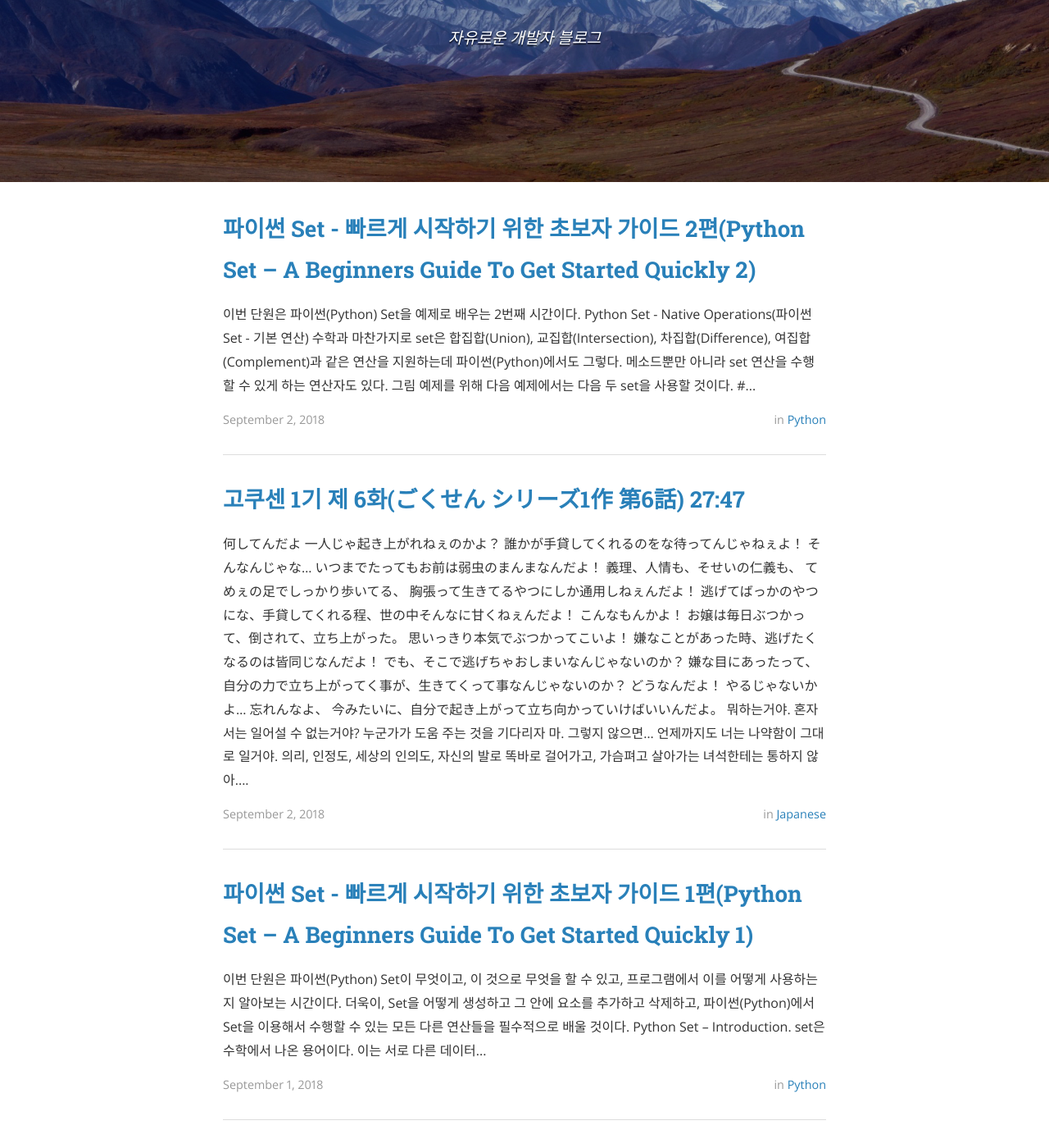
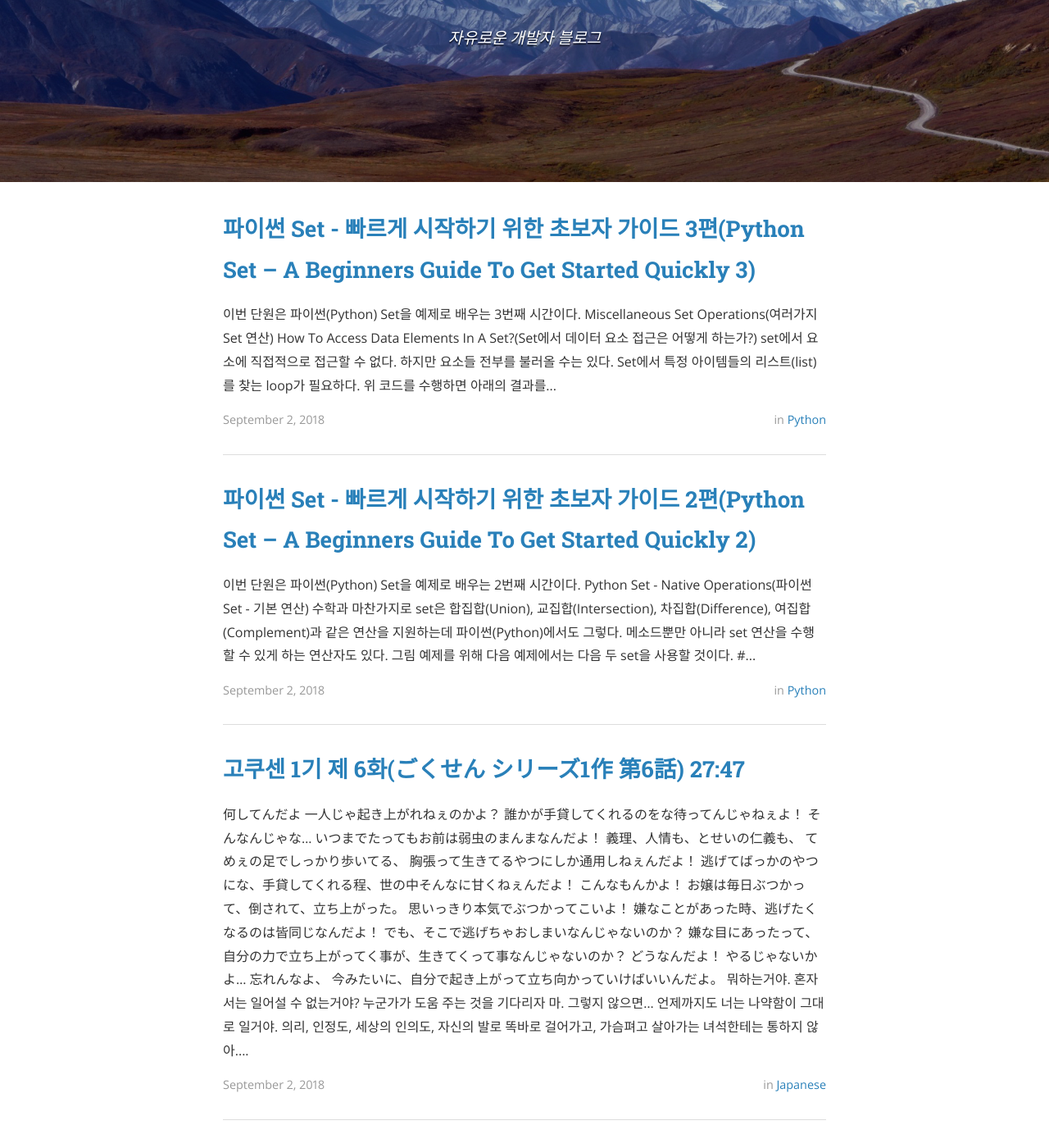
Before and after one commit to myksb1223/myksb1223.github.io, a Jekyll site: the page built from index.html, in a window 1280 px wide and 1400 px high, scrolled down 281 px. Shown: the whole window at 82% size. Built offline with Jekyll 4.4.1, drawn with Linux system fonts in a browser that asks for light colours; nearby versions of some CDN libraries; the list of posts is cut into pages by our own code; some of the changed text lies outside the part shown.

Commit message:
Add new post

```diff
--- /dev/null
+++ b/_posts/2018-09-02-Python-Set–A-Complete-Guide-To-Get-Started-Quickly-3.md
@@ -0,0 +1,71 @@
+---
+layout: post
+title:  "파이썬 Set - 빠르게 시작하기 위한 초보자 가이드 3편(Python Set – A Beginners Guide To Get Started Quickly 3)"
+date:   2018-09-02 04:45:00
+author: Seungbeom Kim
+categories: python
+tags: 파이썬 Python 파이썬튜토리얼 PythonTutorial 파이썬강의 파이썬개발 PythonDevelopment 파이썬이란 파이썬Set PythonSet Set 파이썬데이터타입 PythonDataType
+sitemap :
+  changefreq : daily
+  priority : 1.0
+---
+
+[이번 단원](https://www.techbeamers.com/python-set/)은 파이썬(Python) Set을 예제로 배우는 3번째 시간이다.
+
+
+### Miscellaneous Set Operations(여러가지 Set 연산)
+
+### How To Access Data Elements In A Set?(Set에서 데이터 요소 접근은 어떻게 하는가?)
+
+set에서 요소에 직접적으로 접근할 수 없다. 하지만 요소들 전부를 불러올 수는 있다. Set에서 특정 아이템들의 리스트(list)를 찾는 loop가 필요하다.
+
+<img src="{{ site.baseurl }}/assets/python/python_tutorial_15_1.png" title="Python tutorial 15 Picture 1" class="post-image">
+
+위 코드를 수행하면 아래의 결과를 볼 수 있다.
+
+<img src="{{ site.baseurl }}/assets/python/python_tutorial_15_2.png" title="Python tutorial 15 Picture 2" class="post-image">
+
+### How To Perform Membership Test In A Set?(Set에서 요소 확인 수행은 어떻게 하는가?)
+
+set에 특정 요소가 포함하고 있는지 없는지 확실히 확인할 수 있다. 이 목적을 위해서는 **"in"** 키워드를 사용하면 된다.
+
+<img src="{{ site.baseurl }}/assets/python/python_tutorial_15_3.png" title="Python tutorial 15 Picture 3" class="post-image">
+
+위의 코드를 수행하면 아래의 결과를 볼 수 있다.
+
+<img src="{{ site.baseurl }}/assets/python/python_tutorial_15_4.png" title="Python tutorial 15 Picture 4" class="post-image">
+
+### Frozon Set In Python(파이썬에서의 변경 불가능 Set)
+
+이는 변경할 수 없고 한번 할당된 후엔 그 요소를 변경할 수 없는 유일한 형태의 set이다.
+
+이는 모든 메소드와 연산자를 지원하지만 그 요소를 변경할 수 없다.
+
+set은 변경가능하고 그래서 unhashable이다. 그래서 파이썬(Python) dictionary을 위한 키로 사용할 수 없다. 반면에 Frozon Set은 기본적으로 hashable이라 dictionary의 키로 사용할 수 있다.
+
+아래의 함수로 frozon set을 생성할 수 있다.
+
+    frozenset()
+
+또한 아래의 파이썬(Python) 메소드는 Frozon set과 함께 사용할 수 있다.
+
+    copy()
+    difference()
+    intersection()
+    isdisjoint()
+    issubset()
+    issuperset()
+    symmetric_difference()
+    union()
+
+추가와 삭제 메소드 연산은 Frozon set이 변경할 수 없기 때문에 사용할 수 없다.
+
+아래의 예제는 standard와 frozen set 사이의 차이를 보여준다.
+
+<img src="{{ site.baseurl }}/assets/python/python_tutorial_15_5.png" title="Python tutorial 15 Picture 5" class="post-image">
+
+아래는 그 결과이다.
+
+<img src="{{ site.baseurl }}/assets/python/python_tutorial_15_6.png" title="Python tutorial 15 Picture 6" class="post-image">
+
+질문이나 수정부분은 댓글또는 [인스타그램](https://www.instagram.com/monseungmon/), [트위터](https://twitter.com/kim_seungbeom) 등으로 연락부탁드려요!
--- a/_posts/2018-09-02-gokusen-season-1-6.md
+++ b/_posts/2018-09-02-gokusen-season-1-6.md
@@ -17,7 +17,7 @@ sitemap :
 誰かが手貸してくれるのをな待ってんじゃねぇよ！<br>
 そんなんじゃな...<br>
 いつまでたってもお前は弱虫のまんまなんだよ！<br>
-義理、人情も、そせいの仁義も、<br>
+義理、人情も、とせいの仁義も、<br>
 てめぇの足でしっかり歩いてる、<br>
 胸張って生きてるやつにしか通用しねぇんだよ！<br>
 逃げてばっかのやつにな、手貸してくれる程、世の中そんなに甘くねぇんだよ！
@@ -36,7 +36,8 @@ sitemap :
 혼자서는 일어설 수 없는거야?<br>
 누군가가 도움 주는 것을 기다리자 마.<br>
 그렇지 않으면... 언제까지도 너는 나약함이 그대로 일거야.<br>
-의리, 인정도, 세상의 인의도, 자신의 발로 똑바로 걸어가고, 가슴펴고 살아가는 녀석한테는 통하지 않아.<br>
+의리, 인정도, 세상의 인의도,<br>
+자신의 발로 똑바로 걸어가고, 가슴펴고 살아가는 녀석한테는 통하지 않아.<br>
 도망치기만 하는 녀석에게, 도움 줄 정도로, 세상살이는 그렇게 달지 않아.<br>
 그 정도야!<br>
 아가씨는 매일 부딪치고, 쓰러지고, 일어섰다.<br>
@@ -52,7 +53,8 @@ sitemap :
 ひとりじゃおきあがれねぇのかよ？<br>
 だれかがてかしてくれるのをなまってんじゃねぇよ。<br>
 そんなんじゃな...いつまでたってもおまえはよわむしのまんまなんだよ。<br>
-ぎり、にんじょうも、とせいのじんぎも、てめぇのあしでしっかりあるいてる、むねはっていきてるやつにしかつうようしねぇんだよ。<br>
+ぎり、にんじょうも、とせいのじんぎも、<br>
+てめぇのあしでしっかりあるいてる、むねはっていきてるやつにしかつうようしねぇんだよ。<br>
 にげてばっかのやつにな、てかしてくれるほど、よのなかそんなにあまくねぇんだよ。<br>
 こんなもんかよ！<br>
 おじょうはまいにちぶつかって、たおされて、たちあがった。<br>
@@ -86,4 +88,4 @@ sitemap :
 나중에 듣고 말하는 것... 즉, 원어민과 대화가 잘 되면... 그 때 쓰고 읽는 것 공부하려고 한다.
 역시나 사람의 욕심은 끝이 없다... 점점 길어지고 있다..ㅠㅠ
 
-instagram : [dramaofjapan](https://www.instagram.com/p/Bk-rVuAjLOI/?taken-by=dramaofjapan)
+instagram : [dramaofjapan](https://www.instagram.com/p/BlD-BM8DquA/?taken-by=dramaofjapan)
```
Also changed, not shown: assets/python/python_tutorial_15_1.png (added), assets/python/python_tutorial_15_2.png (added), assets/python/python_tutorial_15_3.png (added), assets/python/python_tutorial_15_4.png (added), assets/python/python_tutorial_15_5.png (added), assets/python/python_tutorial_15_6.png (added).
